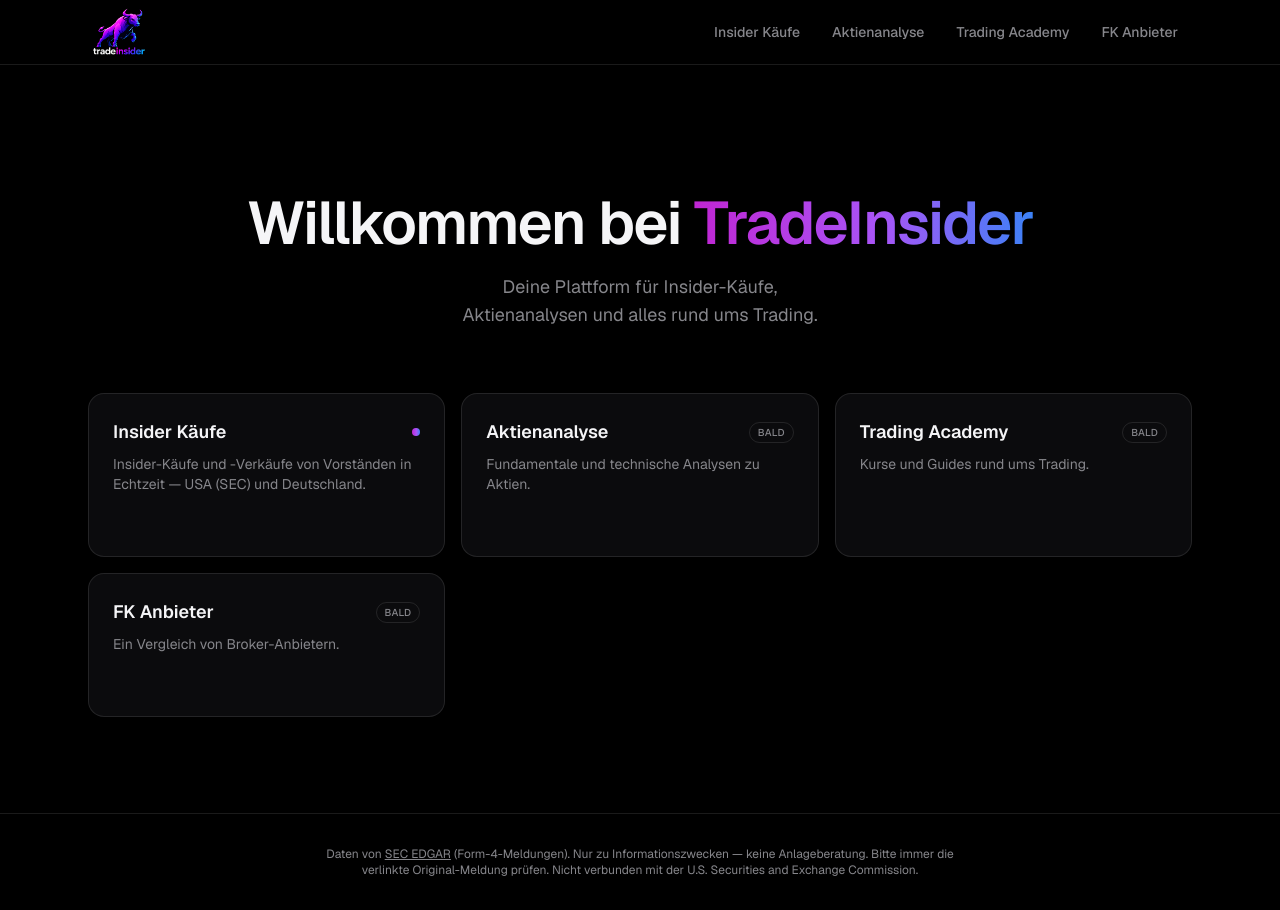
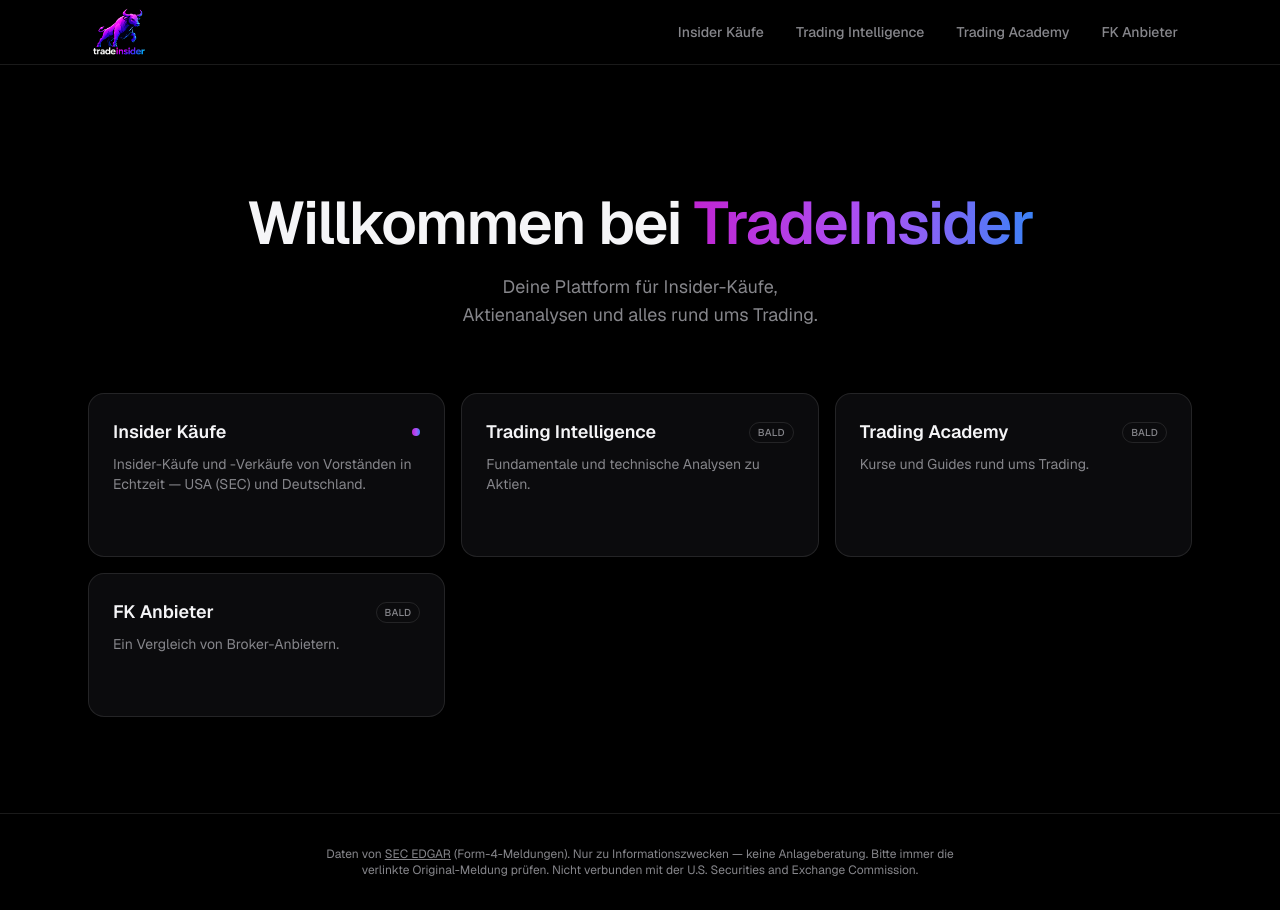
Before and after one commit to joergschmidtmann/tradeinsider, a Next.js app: page / in a window 1280 px wide. Built offline with nearby package versions, Linux system fonts and the light colour scheme.

Commit message:
Rename Aktienanalyse to Trading Intelligence
Route moves from /aktienanalyse to /trading-intelligence — the
section is still a coming-soon placeholder, not live yet.

```diff
--- a/app/page.tsx
+++ b/app/page.tsx
@@ -8,8 +8,8 @@
     available: true,
   },
   {
-    href: "/aktienanalyse",
-    title: "Aktienanalyse",
+    href: "/trading-intelligence",
+    title: "Trading Intelligence",
     description: "Fundamentale und technische Analysen zu Aktien.",
     available: false,
   },
--- a/app/aktienanalyse/page.tsx
+++ b/app/trading-intelligence/page.tsx
@@ -1,12 +1,12 @@
 import type { Metadata } from "next";
 import { ComingSoon } from "@/components/ComingSoon";
 
-export const metadata: Metadata = { title: "Aktienanalyse — TradeInsider" };
+export const metadata: Metadata = { title: "Trading Intelligence — TradeInsider" };
 
 export default function Page() {
   return (
     <ComingSoon
-      title="Aktienanalyse"
+      title="Trading Intelligence"
       description="Fundamentale und technische Analysen zu Aktien folgen in Kürze."
     />
   );
--- a/components/Header.tsx
+++ b/components/Header.tsx
@@ -7,7 +7,7 @@
 
 const NAV_ITEMS = [
   { href: "/insider-kaeufe", label: "Insider Käufe" },
-  { href: "/aktienanalyse", label: "Aktienanalyse" },
+  { href: "/trading-intelligence", label: "Trading Intelligence" },
   { href: "/trading-academy", label: "Trading Academy" },
   { href: "/fk-anbieter", label: "FK Anbieter" },
 ];
```
